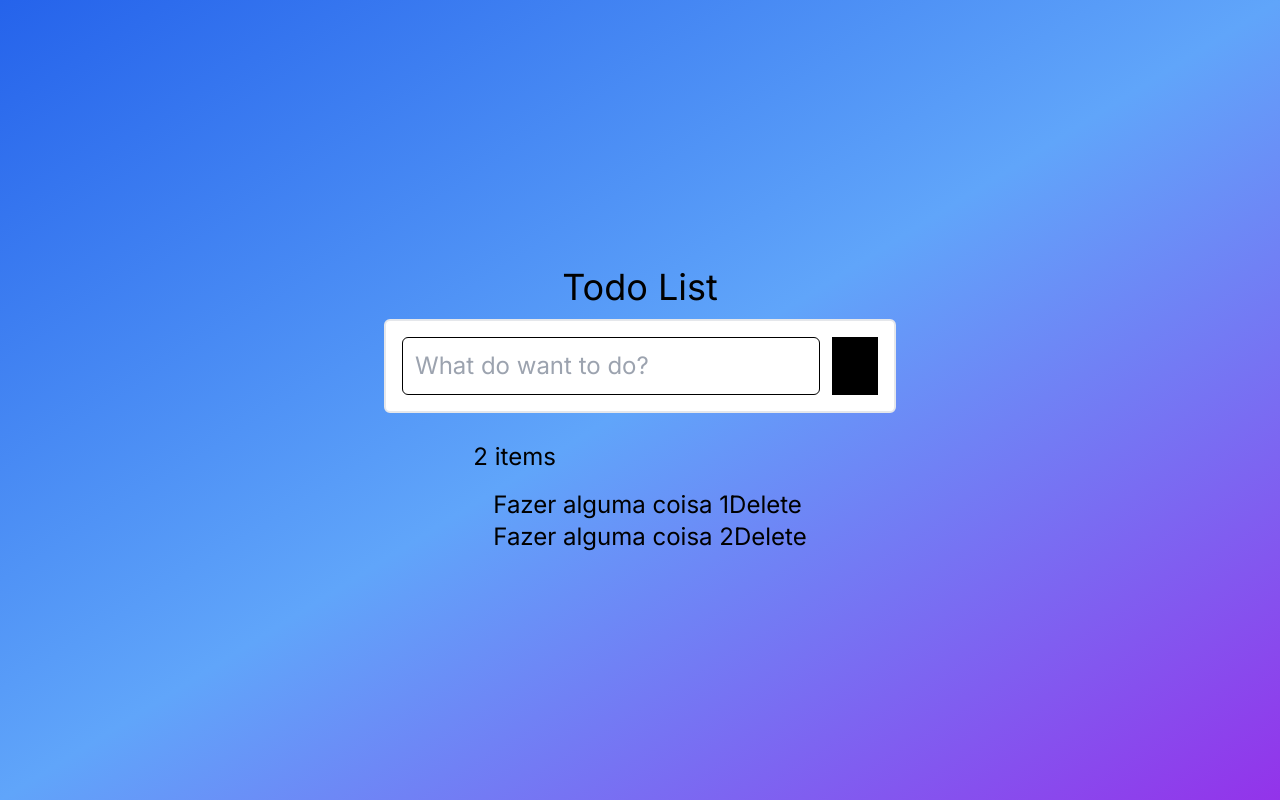
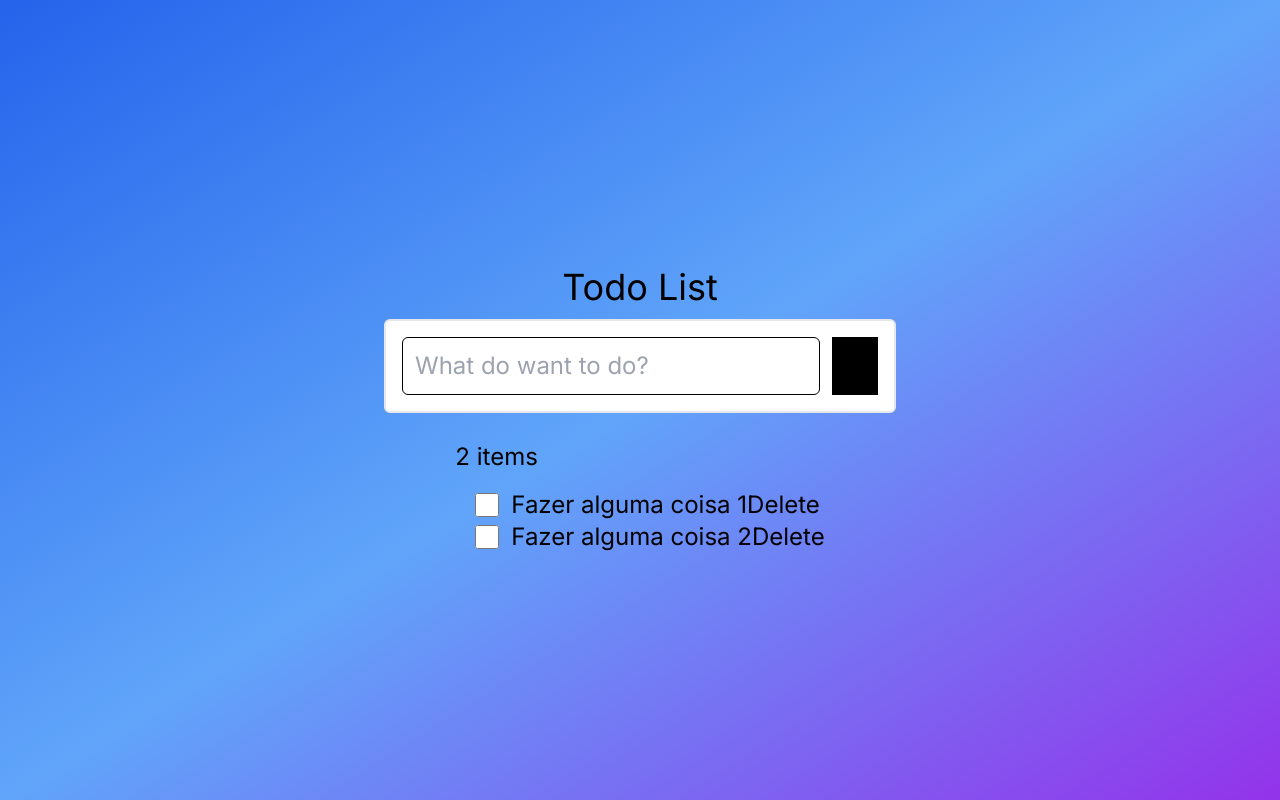
Before and after one commit to IngridAkeida/todo-list, a Next.js app: page / in a window 1280 px wide. Built offline with nearby package versions, Linux system fonts and the light colour scheme.

Commit message:
change - checked

```diff
--- a/src/app/page.tsx
+++ b/src/app/page.tsx
@@ -29,9 +29,24 @@ const Page = () =>{
 
   const deleteItem = (index:number) => {
 
-    alert('deletando item '+ index);
+    alert('deleting item '+ index);
 
-    const newList = list.filter((item, key) => key !== index);
+    const newListDeleted = list.filter((item, key) => key !== index);
+    setList(newListDeleted);
+  }
+
+   //change item on main page
+
+  const toggleItem = (index:number) => {
+    alert('checking '+ index);
+
+    let newList = [...list];
+
+    for(let i in newList) {
+      if(index === parseInt(i)){
+        newList[i].checked = !newList[i].checked;
+      }
+    }
     setList(newList);
   }
 
@@ -51,14 +66,23 @@ const Page = () =>{
           className="bg-black"
           onClick={handleAddBtn}>Add</button>
       </div>
+
       <div>
         <h2 className="my-4">{list.length} items</h2>
         <ul className="w-full max-w-lg list-disc pl-5">
           {list.map((item, index) => (
-              <li className="flex">
+            <li className="flex">
+              <input
+                className="w-6 h-6 mr-3 mt-1"
+                type="checkbox"
+                checked={item.checked}
+                onClick={() => toggleItem(index)}/>
               <p key={index}>{item.label}</p>
-              <button className="hover:underline"
-              onClick={() => deleteItem(index)}>Delete</button>
+              <button
+                className="hover:underline"
+                onClick={() => deleteItem(index)}>
+                  Delete
+              </button>
             </li>
           ))}
 
```
